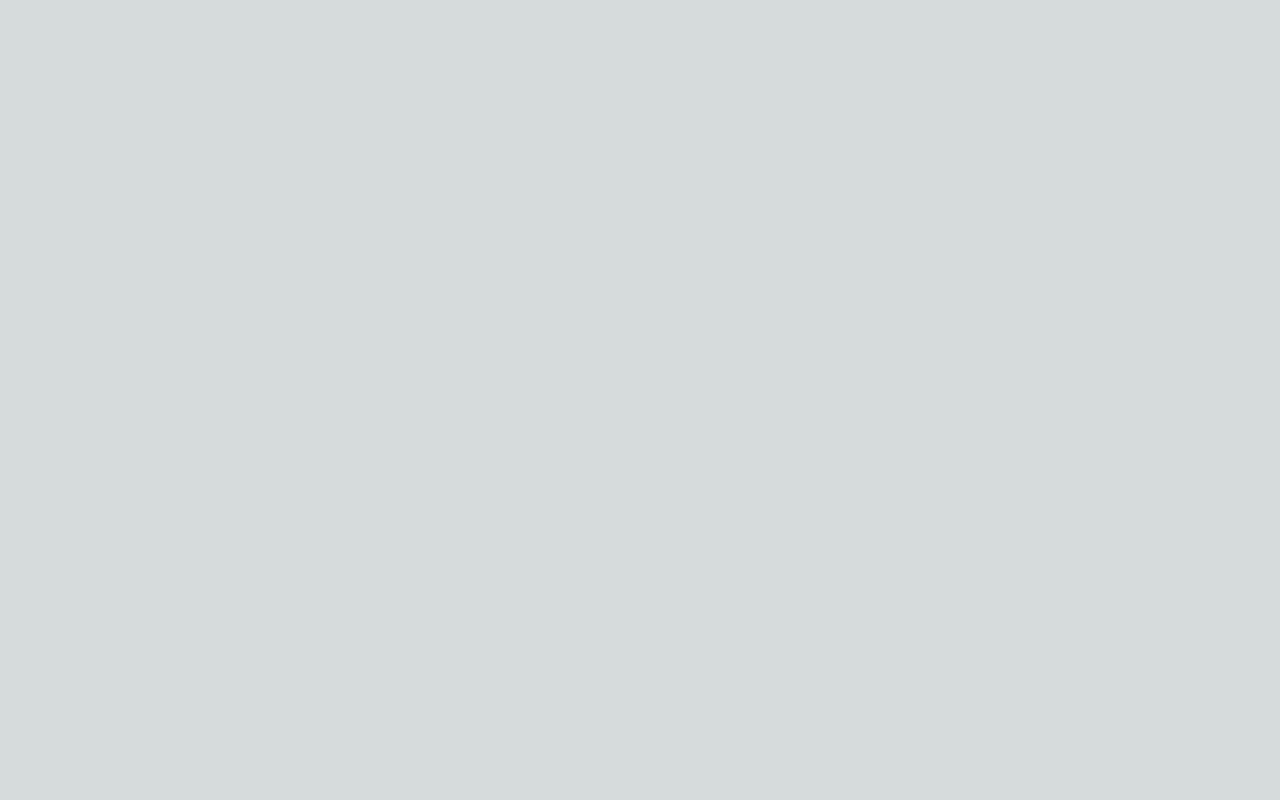
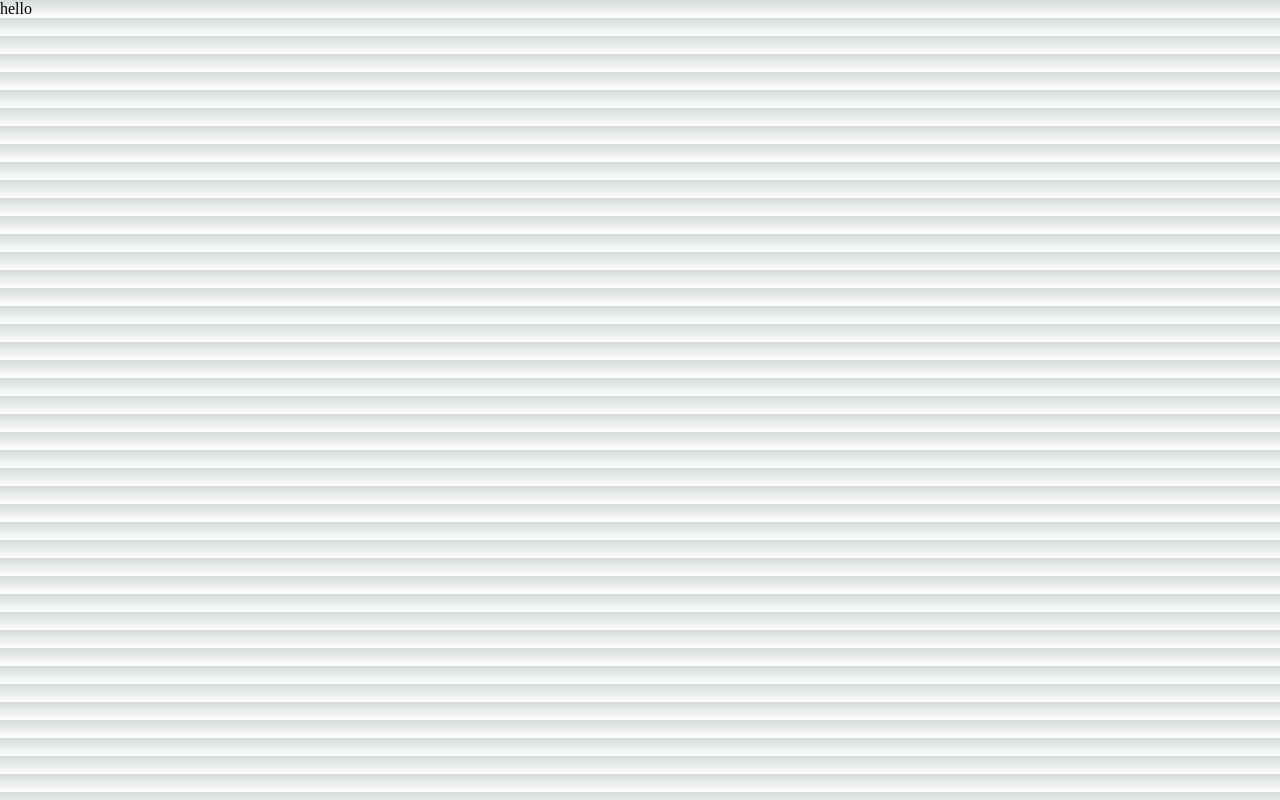
Before and after one commit to nkserveren26/testnextjs, a Next.js app: page /sayhello in a window 1280 px wide. Built offline with nearby package versions, Linux system fonts and the light colour scheme.

Commit message:
add return to sayhello

```diff
--- a/src/pages/sayhello.tsx
+++ b/src/pages/sayhello.tsx
@@ -3,6 +3,8 @@
 const Sayhello = () => {
     const [data, setData] = useState({name: ""});
 
+    return <div>hello {data.name}</div>
+
 }
 
 export default Sayhello;
```
